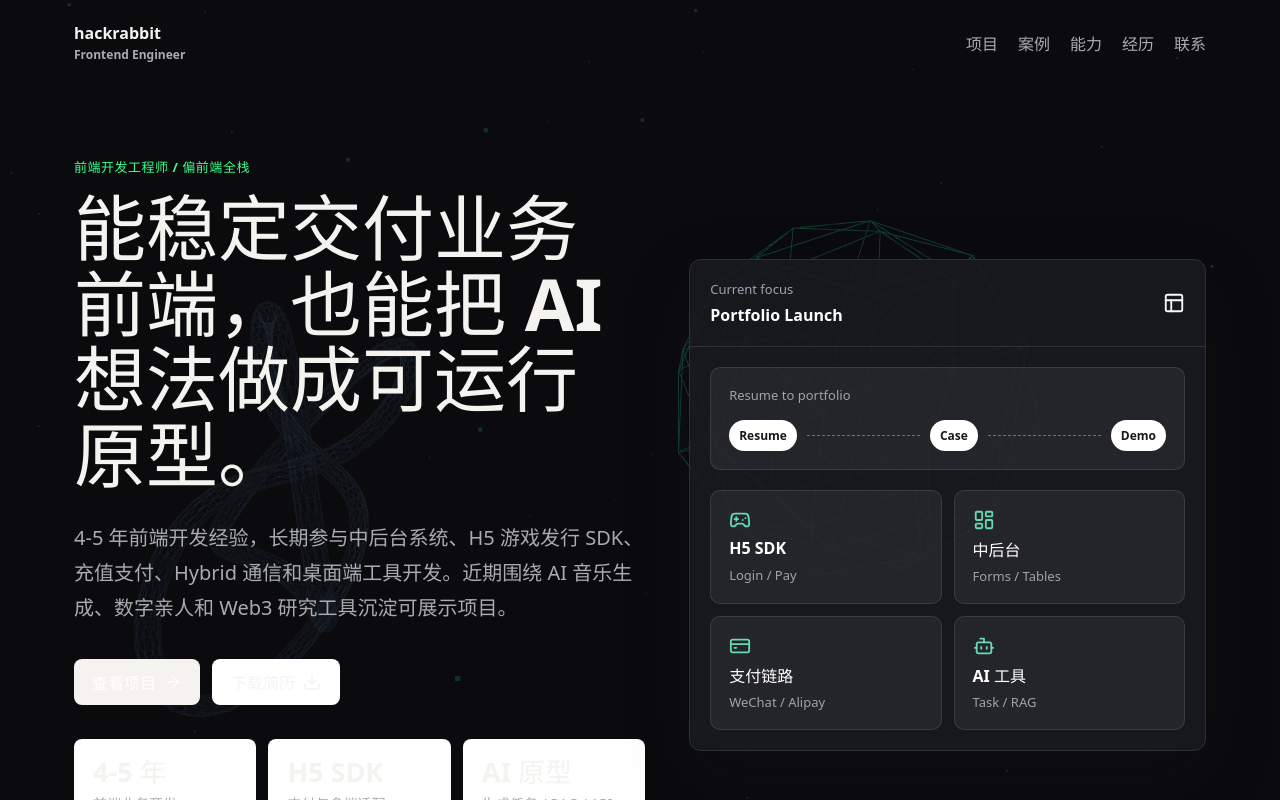
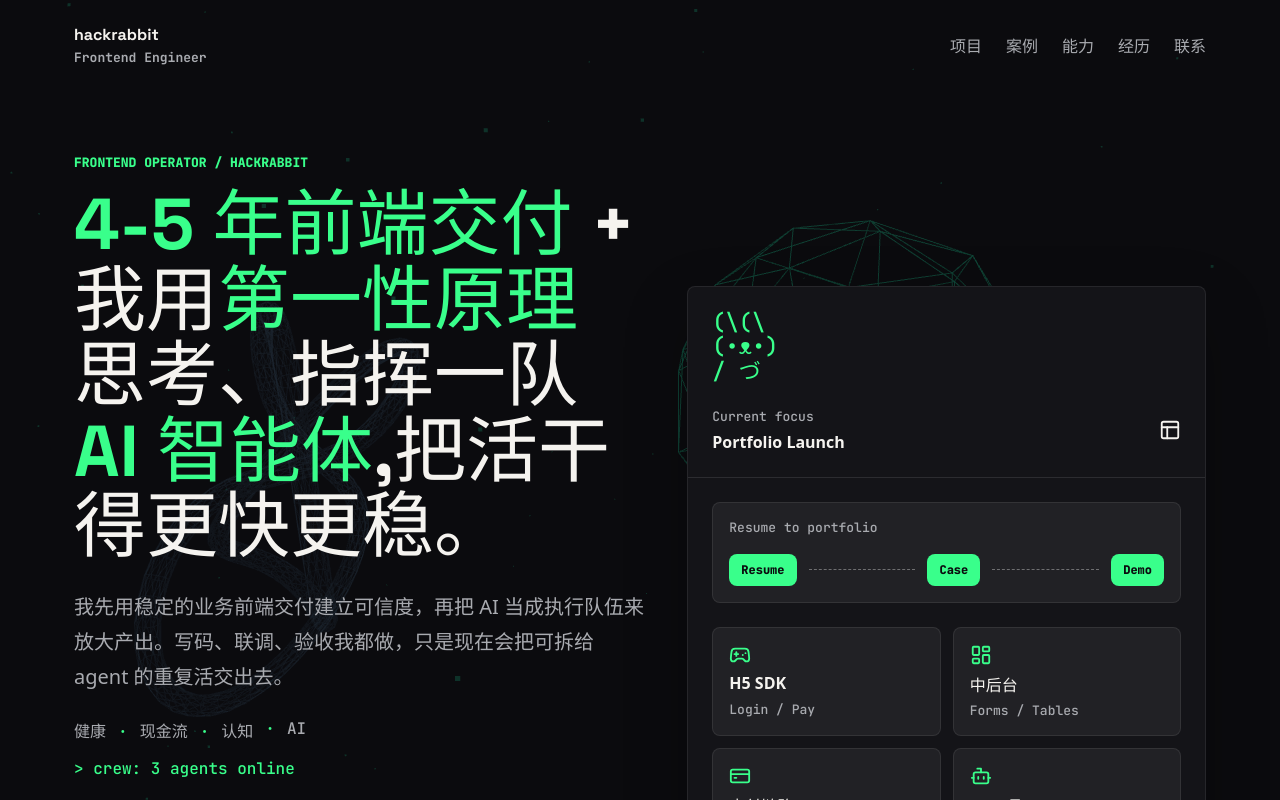
Before and after one commit to hackrabbit6/hackrabbit-portfolio, a React (Vite) app: page / in a window 1280 px wide. Shown: the top 800 px of the page. Built offline with nearby package versions, Linux system fonts and the light colour scheme.

Commit message:
feat(hero): rebuild hero as operator persona with hackrabbit mark

```diff
--- a/src/App.css
+++ b/src/App.css
@@ -29,7 +29,7 @@ main > :not(.three-backdrop) {
   justify-content: space-between;
   margin: 0 auto;
   max-width: 1180px;
-  padding: 22px 24px;
+  padding: var(--s5);
 }
 
 .brand,
@@ -41,25 +41,27 @@ main > :not(.three-backdrop) {
 .brand {
   color: var(--ink);
   display: grid;
-  gap: 2px;
+  gap: var(--s1);
+  font-family: var(--font-display);
   font-weight: 800;
 }
 
 .brand small {
-  color: var(--muted);
-  font-size: 12px;
+  color: var(--ink-dim);
+  font-family: var(--font-mono);
+  font-size: 13px;
   font-weight: 700;
 }
 
 .nav-links {
   align-items: center;
   display: flex;
-  gap: 20px;
+  gap: var(--s5);
 }
 
 .nav-links a,
 .contact-links a {
-  color: var(--muted);
+  color: var(--ink-dim);
   font-weight: 650;
 }
 
@@ -71,12 +73,12 @@ main > :not(.three-backdrop) {
 .hero {
   align-items: center;
   display: grid;
-  gap: 44px;
+  gap: var(--s6);
   grid-template-columns: minmax(0, 1.05fr) minmax(360px, 0.95fr);
   margin: 0 auto;
   max-width: 1180px;
   min-height: calc(100vh - 86px);
-  padding: 72px 24px 58px;
+  padding: var(--s7) var(--s5) var(--s7);
 }
 
 .hero-copy {
@@ -85,10 +87,11 @@ main > :not(.three-backdrop) {
 
 .eyebrow {
   color: var(--accent);
+  font-family: var(--font-mono);
   font-size: 13px;
   font-weight: 850;
-  letter-spacing: 0.04em;
-  margin: 0 0 14px;
+  letter-spacing: 0;
+  margin: 0 0 var(--s4);
   text-transform: uppercase;
 }
 
@@ -101,13 +104,19 @@ p {
 
 h1 {
   color: var(--ink);
+  font-family: var(--font-display);
   font-size: clamp(42px, 6vw, 72px);
   line-height: 1.05;
   max-width: 820px;
 }
 
+h1 span {
+  color: var(--accent);
+}
+
 h2 {
   color: var(--ink);
+  font-family: var(--font-display);
   font-size: clamp(28px, 4vw, 44px);
   line-height: 1.14;
 }
@@ -129,52 +138,73 @@ h3 {
 
 .lead {
   font-size: 20px;
-  margin-top: 28px;
+  margin-top: var(--s5);
   max-width: 720px;
+}
+
+.pillar-row {
+  color: var(--ink-dim);
+  display: flex;
+  flex-wrap: wrap;
+  font-family: var(--font-mono);
+  gap: var(--s3);
+  margin-top: var(--s5);
+}
+
+.pillar-row span + span::before {
+  color: var(--accent);
+  content: '·';
+  margin-right: var(--s3);
+}
+
+.crew-status {
+  color: var(--accent);
+  font-family: var(--font-mono);
+  margin-top: var(--s4);
 }
 
 .actions {
   display: flex;
   flex-wrap: wrap;
-  gap: 12px;
-  margin-top: 34px;
+  gap: var(--s3);
+  margin-top: var(--s6);
 }
 
 .actions a {
   align-items: center;
   border-radius: 8px;
   display: inline-flex;
-  gap: 8px;
+  gap: var(--s2);
   font-weight: 800;
   min-height: 46px;
-  padding: 0 18px;
+  padding: 0 var(--s5);
   text-decoration: none;
 }
 
 .primary {
-  background: var(--ink);
-  color: #ffffff;
+  background: var(--accent);
+  color: var(--bg);
 }
 
 .secondary {
-  background: #ffffff;
+  background: transparent;
   border: 1px solid var(--line);
   color: var(--ink);
 }
 
 .proof-row {
   display: grid;
-  gap: 12px;
+  gap: var(--s3);
   grid-template-columns: repeat(3, minmax(0, 1fr));
-  margin-top: 34px;
+  margin-top: var(--s6);
   max-width: 720px;
 }
 
 .proof-row div {
-  background: #ffffff;
+  background: var(--bg-elev);
   border: 1px solid var(--line);
   border-radius: 8px;
-  padding: 18px;
+  padding: var(--s4);
 }
 
 .proof-row strong,
@@ -189,18 +219,33 @@ h3 {
 }
 
 .proof-row span {
-  color: var(--muted);
+  color: var(--ink-dim);
   font-size: 14px;
-  margin-top: 8px;
+  margin-top: var(--s2);
 }
 
 .product-board {
-  background: rgba(25, 27, 31, 0.92);
-  border: 1px solid #2c3038;
-  border-radius: 12px;
-  box-shadow: 0 24px 70px rgba(23, 26, 35, 0.2);
-  color: #f8fafc;
+  background: var(--bg-elev);
+  border: 1px solid var(--line);
+  border-radius: 8px;
+  box-shadow: 0 var(--s5) var(--s7) rgba(0, 0, 0, 0.24);
+  color: var(--ink);
   overflow: hidden;
+  position: relative;
+}
+
+.hackrabbit-mark {
+  color: var(--accent);
+  font-family: var(--font-mono);
+  font-size: 22px;
+  line-height: 1.1;
+  margin: 0;
+  padding: var(--s5) var(--s5) 0;
+}
+
+.hackrabbit-mark.compact {
+  font-size: 15px;
+  padding: 0;
 }
 
 .board-top {
@@ -208,7 +253,7 @@ h3 {
   border-bottom: 1px solid rgba(255, 255, 255, 0.1);
   display: flex;
   justify-content: space-between;
-  padding: 20px;
+  padding: var(--s5);
 }
 
 .board-top div,
@@ -220,41 +265,42 @@ h3 {
 .board-top span,
 .board-panel span,
 .panel-label {
-  color: #9ca3af;
+  color: var(--ink-dim);
+  font-family: var(--font-mono);
   font-size: 13px;
 }
 
 .board-top strong,
 .board-panel strong {
-  color: #ffffff;
+  color: var(--ink);
 }
 
 .board-panel {
   background: rgba(255, 255, 255, 0.06);
-  border: 1px solid rgba(255, 255, 255, 0.1);
-  border-radius: 10px;
-  padding: 18px;
+  border: 1px solid var(--line);
+  border-radius: 8px;
+  padding: var(--s4);
 }
 
 .main-panel {
-  margin: 20px;
+  margin: var(--s5);
 }
 
 .pipeline {
   align-items: center;
   display: grid;
-  gap: 10px;
+  gap: var(--s3);
   grid-template-columns: auto 1fr auto 1fr auto;
-  margin-top: 10px;
+  margin-top: var(--s3);
 }
 
 .pipeline span {
-  background: #ffffff;
-  border-radius: 999px;
-  color: #17181c;
+  background: var(--accent);
+  border-radius: 8px;
+  color: var(--bg);
   font-size: 12px;
   font-weight: 850;
-  padding: 7px 10px;
+  padding: var(--s2) var(--s3);
 }
 
 .pipeline i {
@@ -264,13 +310,13 @@ h3 {
 
 .board-grid {
   display: grid;
-  gap: 12px;
+  gap: var(--s3);
   grid-template-columns: repeat(2, minmax(0, 1fr));
-  padding: 0 20px 20px;
+  padding: 0 var(--s5) var(--s5);
 }
 
 .board-grid svg {
-  color: #66d9b0;
+  color: var(--accent);
 }
 
 .focus-strip {
--- a/src/App.tsx
+++ b/src/App.tsx
@@ -21,6 +21,16 @@ import {
 import './App.css'
 
 const ThreeBackdrop = lazy(() => import('./ThreeBackdrop'))
+
+function HackRabbitMark({ compact = false }: { compact?: boolean }) {
+  return (
+    <pre className={compact ? 'hackrabbit-mark compact' : 'hackrabbit-mark'} aria-label="hackrabbit mark">
+{`(\\(\\
+(•ᴥ•)
+/ づ`}
+    </pre>
+  )
+}
 
 const projects = [
   {
@@ -226,11 +236,20 @@ function App() {
 
       <section className="hero" id="top">
         <div className="hero-copy">
-          <p className="eyebrow">前端开发工程师 / 偏前端全栈</p>
-          <h1>能稳定交付业务前端，也能把 AI 想法做成可运行原型。</h1>
+          <p className="eyebrow">Frontend operator / hackrabbit</p>
+          <h1>
+            <span>4-5 年前端交付</span> + 我用<span>第一性原理</span>思考、指挥一队{' '}
+            <span>AI 智能体</span>,把活干得更快更稳。
+          </h1>
           <p className="lead">
-            4-5 年前端开发经验，长期参与中后台系统、H5 游戏发行 SDK、充值支付、Hybrid 通信和桌面端工具开发。近期围绕 AI 音乐生成、数字亲人和 Web3 研究工具沉淀可展示项目。
+            我先用稳定的业务前端交付建立可信度，再把 AI 当成执行队伍来放大产出。写码、联调、验收我都做，只是现在会把可拆给 agent 的重复活交出去。
           </p>
+          <div className="pillar-row" aria-label="四个判断支柱">
+            {['健康', '现金流', '认知', 'AI'].map((item) => (
+              <span key={item}>{item}</span>
+            ))}
+          </div>
+          <p className="crew-status">&gt; crew: 3 agents online</p>
           <div className="actions">
             <a className="primary" href="#projects">
               查看项目 <ArrowRight size={18} />
@@ -256,6 +275,7 @@ function App() {
         </div>
 
         <aside className="product-board" aria-label="作品集项目面板">
+          <HackRabbitMark />
           <div className="board-top">
             <div>
               <span>Current focus</span>
```
